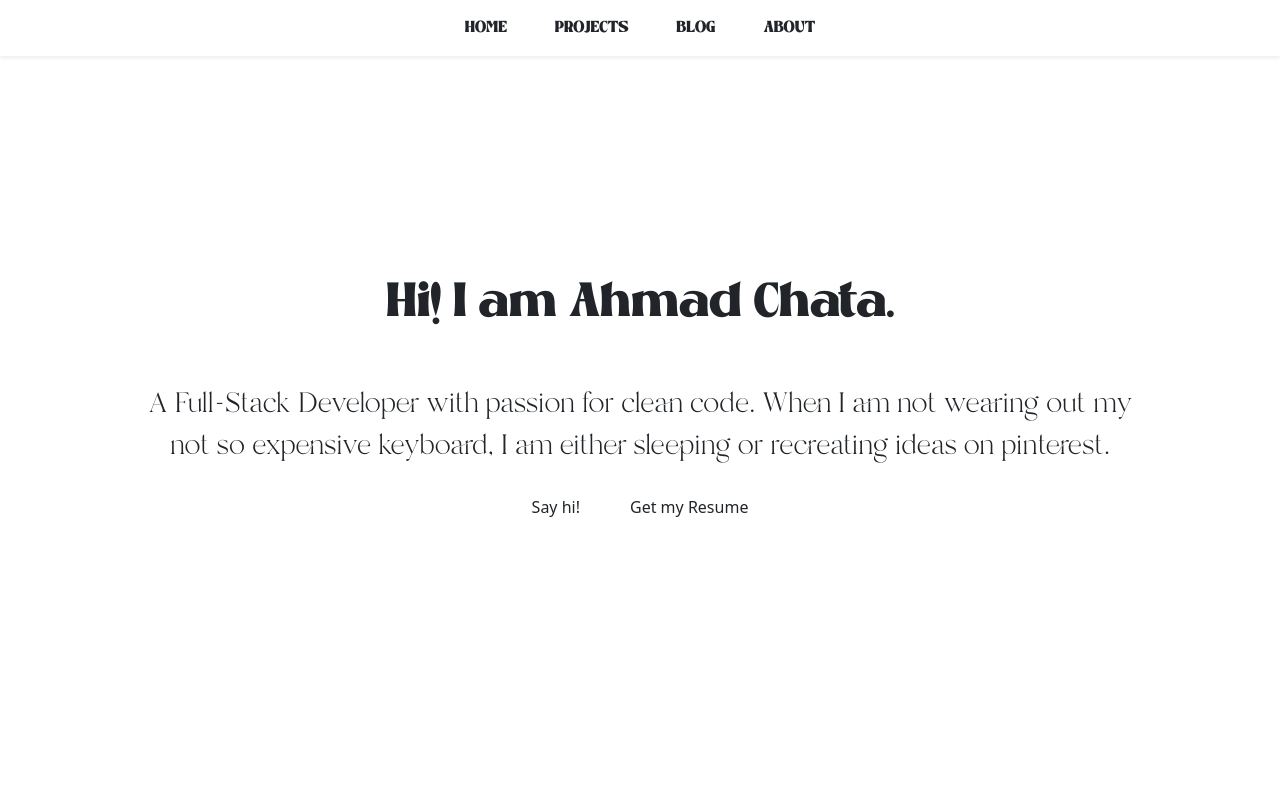
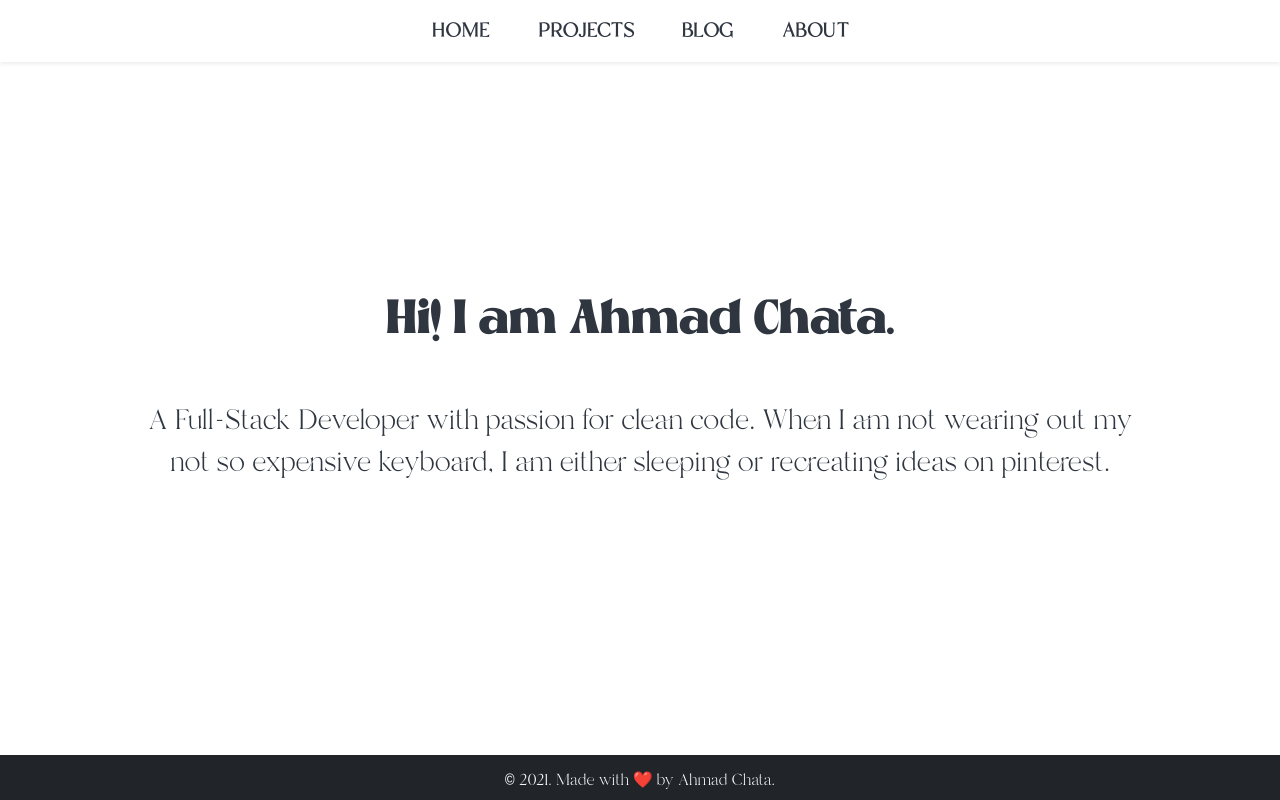
Before and after one commit to ahmadchata/portfolio_v2, a Next.js app: page / in a window 1280 px wide. Built offline with nearby package versions, Linux system fonts and the light colour scheme.

Commit message:
Remove: Call to action buttons

```diff
--- a/components/footer.jsx
+++ b/components/footer.jsx
@@ -1,7 +1,7 @@
 const Footer = () => {
   return (
-    <footer className="bg-dark">
-      <div className="mb-1 socials-footer bg-dark">
+    <footer className="bg-dark fixed-bottom py-2">
+      <div className="mb-1 socials-footer">
         <a
           className="twitter"
           target="_blank"
@@ -27,8 +27,8 @@ const Footer = () => {
           <i className="fab fa-github"></i>
         </a>
       </div>
-      <div>
-        <span className="text-light footer-text">
+      <div className="text-center">
+        <span className="text-light branch-font">
           © 2021. Made with ❤️ by Ahmad Chata.
         </span>
       </div>
--- a/components/navbar.jsx
+++ b/components/navbar.jsx
@@ -1,11 +1,31 @@
+import Link from "next/link";
+
 const Navbar = () => {
   return (
-    <nav className="d-flex justify-content-center pt-3 monteya-font fs-6 shadow-sm sticky-top">
+    <nav className="d-flex justify-content-center pt-3 fw-bold branch-font fs-5 shadow-sm sticky-top bg-white">
       <ul className="d-flex list-unstyled">
-        <li className="">HOME</li>
-        <li className="mx-5">PROJECTS</li>
-        <li>BLOG</li>
-        <li className="ms-5">ABOUT</li>
+        <li>
+          <Link href={`/`} className="links">
+            HOME
+          </Link>
+        </li>
+        <li className="mx-5">
+          <Link href={`/projects`} className="links">
+            PROJECTS
+          </Link>
+        </li>
+
+        <li>
+          <Link href={`/blogs`} className="links">
+            BLOG
+          </Link>
+        </li>
+
+        <li className="ms-5">
+          <Link href={`/about`} className="links">
+            ABOUT{" "}
+          </Link>
+        </li>
       </ul>
     </nav>
   );
--- a/pages/_app.js
+++ b/pages/_app.js
@@ -1,12 +1,14 @@
 import "bootstrap/dist/css/bootstrap.css";
 import "@/styles/globals.css";
 import Navbar from "@/components/navbar";
+import Footer from "@/components/footer";
 
 export default function App({ Component, pageProps }) {
   return (
     <>
       <Navbar />
       <Component {...pageProps} />
+      <Footer />
     </>
   );
 }
--- a/pages/index.js
+++ b/pages/index.js
@@ -8,7 +8,7 @@ export default function Home() {
   return (
     <>
       <Head>
-        <title>Ahmad Chata</title>
+        <title>Ahmad Chata - Home</title>
         <meta name="description" content="Generated by create next app" />
         <meta name="viewport" content="width=device-width, initial-scale=1" />
         <link rel="icon" href="/favicon.ico" />
@@ -50,7 +50,7 @@ export default function Home() {
               <i className="fab fa-github"></i>
             </a>
           </div>
-          <a
+          {/* <a
             target="_blank"
             rel="noopener noreferrer"
             href="mailto:ahmadchata@gmail.com"
@@ -66,7 +66,7 @@ export default function Home() {
             download=""
           >
             Get my Resume
-          </a>
+          </a> */}
         </section>
       </main>
     </>
--- a/styles/globals.css
+++ b/styles/globals.css
@@ -38,10 +38,27 @@
 
 .name-heading {
   font-size: 48px;
+  color: #2f3640;
 }
 
 .short-bio {
   font-size: 28px;
+  color: #2f3640;
+}
+
+.gray {
+  background: #718093;
+}
+
+/* Navbar */
+.links {
+  text-decoration: none;
+  color: #2f3640;
+  transition: color 0.5s ease-out 100ms;
+}
+
+.links:hover {
+  color: #e84118;
 }
 
 @media only screen and (max-width: 767px) {
```
Also changed, not shown: pages/projects.js (+7 -0 lines).
